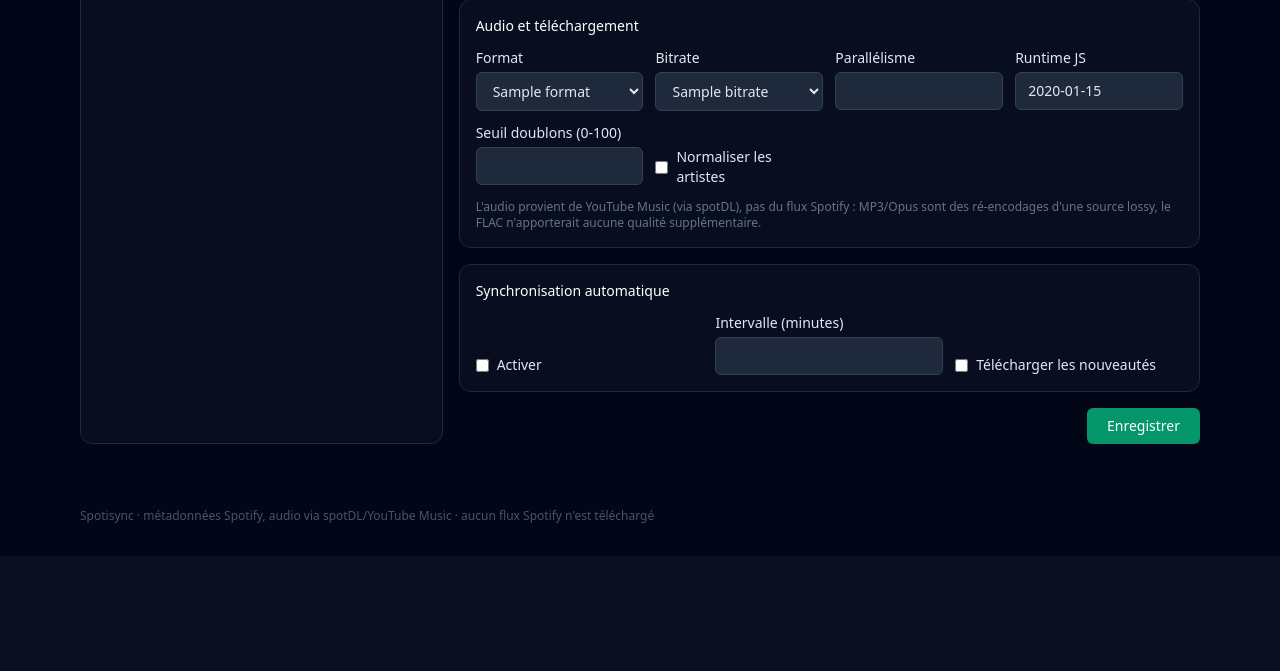
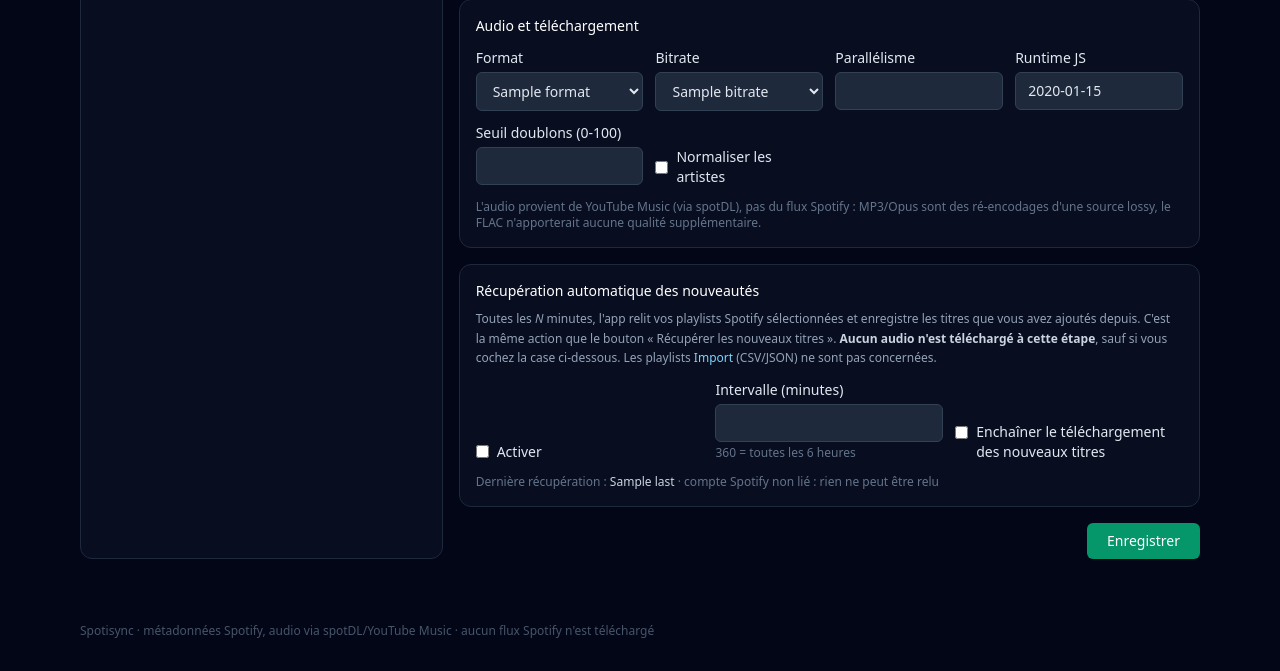
Before and after one commit to guillian77/spotisync-, a FastAPI app: template app/templates/settings.html in a window 1280 px wide. Shown: the part 736-1407 px from the top of the page. Before the commit the page ends 1259 px from the top, so only its background shows below. Run offline with FastAPI, Linux system fonts and the light colour scheme; the template is opened without the code that fills it: most values are stand-ins (such as "Sample title", 1, 10 or a date in 2020); parts of the project's set-up code (start-up, migrations or seed data) failed here and were passed over; some libraries are stand-ins or nearby versions.

Commit message:
v0.3.1 : clarifie la synchronisation (libellés, explication, état réel)
- bouton renommé « Récupérer les nouveaux titres », avec bandeau expliquant qu'aucun audio
  n'est téléchargé et que les imports ne peuvent pas être relus sur Spotify
- réglages : section « Récupération automatique des nouveautés » avec explication, équivalent
  en heures, dernière exécution et prochaine échéance calculée
- tableau de bord : état de la dernière récupération et de l'auto-sync

```diff
--- a/app/config.py
+++ b/app/config.py
@@ -8,7 +8,7 @@ def _env(key: str, default: str = "") -> str:
 
 
 APP_NAME = "Spotisync"
-VERSION = "0.3.0"
+VERSION = "0.3.1"
 
 CONFIG_DIR = Path(_env("SPOTISYNC_CONFIG", "/config"))
 DEFAULT_MUSIC_DIR = _env("SPOTISYNC_MUSIC", "/music")
--- a/app/main.py
+++ b/app/main.py
@@ -76,6 +76,29 @@ def writable(path: str) -> bool:
         return False
 
 
+def sync_state() -> dict:
+    """Dernière synchronisation effective + prochaine échéance théorique."""
+    import datetime
+    row = db.q1("SELECT MAX(finished_at) f FROM runs WHERE kind LIKE 'sync:%' AND status='done'")
+    last = (row["f"] if row else "") or ""
+    enabled = db.setting("autosync_enabled", "0") == "1"
+    interval = db.setting_int("autosync_interval_min", 360)
+    nxt = ""
+    if enabled and last:
+        try:
+            dt = datetime.datetime.strptime(last, "%Y-%m-%dT%H:%M:%SZ")
+            nxt = (dt + datetime.timedelta(minutes=interval)).strftime("%d/%m %H:%M")
+        except ValueError:
+            nxt = ""
+    return {
+        "last": last[:16].replace("T", " "),
+        "enabled": enabled,
+        "interval": interval,
+        "next": nxt,
+        "interval_h": (interval // 60) if interval % 60 == 0 else round(interval / 60, 1),
+    }
+
+
 def render(request: Request, name: str, **ctx) -> HTMLResponse:
     ctx.setdefault("stats", stats())
     ctx.setdefault("account", account_state())
@@ -83,6 +106,7 @@ def render(request: Request, name: str, **ctx) -> HTMLResponse:
     ctx.setdefault("app_name", config.APP_NAME)
     ctx.setdefault("version", config.VERSION)
     ctx.setdefault("manager", manager.status())
+    ctx.setdefault("sync_state", sync_state())
     return templates.TemplateResponse(request, name, ctx)
 
 
--- a/app/templates/settings.html
+++ b/app/templates/settings.html
@@ -119,7 +119,14 @@
     </section>
 
     <section class="rounded-xl border border-slate-800 bg-slate-900/50 p-4">
-      <h2 class="text-sm font-medium text-white mb-3">Synchronisation automatique</h2>
+      <h2 class="text-sm font-medium text-white">Récupération automatique des nouveautés</h2>
+      <p class="mt-2 mb-3 text-xs text-slate-400 leading-relaxed">
+        Toutes les <em>N</em> minutes, l'app relit vos playlists Spotify sélectionnées et enregistre
+        les titres que vous avez ajoutés depuis. C'est la même action que le bouton
+        « Récupérer les nouveaux titres ». <strong class="text-slate-300">Aucun audio n'est
+        téléchargé à cette étape</strong>, sauf si vous cochez la case ci-dessous.
+        Les playlists <span class="text-sky-300">Import</span> (CSV/JSON) ne sont pas concernées.
+      </p>
       <div class="grid sm:grid-cols-3 gap-3 text-sm items-end">
         <label class="flex items-center gap-2">
           <input type="checkbox" name="autosync_enabled" {{ 'checked' if cfg.autosync_enabled == '1' }} class="accent-emerald-500">
@@ -128,12 +135,18 @@
         <label class="block">Intervalle (minutes)
           <input name="autosync_interval_min" type="number" min="5" value="{{ cfg.autosync_interval_min }}"
                  class="mt-1 w-full rounded-md bg-slate-800 border border-slate-700 px-3 py-2">
+          <span class="text-xs text-slate-500">360 = toutes les 6 heures</span>
         </label>
-        <label class="flex items-center gap-2">
-          <input type="checkbox" name="autosync_download" {{ 'checked' if cfg.autosync_download == '1' }} class="accent-emerald-500">
-          <span>Télécharger les nouveautés</span>
+        <label class="flex items-start gap-2">
+          <input type="checkbox" name="autosync_download" {{ 'checked' if cfg.autosync_download == '1' }} class="accent-emerald-500 mt-1">
+          <span>Enchaîner le téléchargement des nouveaux titres</span>
         </label>
       </div>
+      <p class="mt-3 text-xs text-slate-500">
+        Dernière récupération : <span class="text-slate-300">{{ sync_state.last or 'jamais' }}</span>
+        {% if sync_state.enabled and sync_state.next %} · prochaine vers {{ sync_state.next }}{% endif %}
+        {% if not account.connected %} · compte Spotify non lié : rien ne peut être relu{% endif %}
+      </p>
     </section>
 
     <div class="flex justify-end">
```
Also changed, not shown: app/templates/dashboard.html (+10 -1 lines), app/templates/playlists.html (+10 -2 lines).
